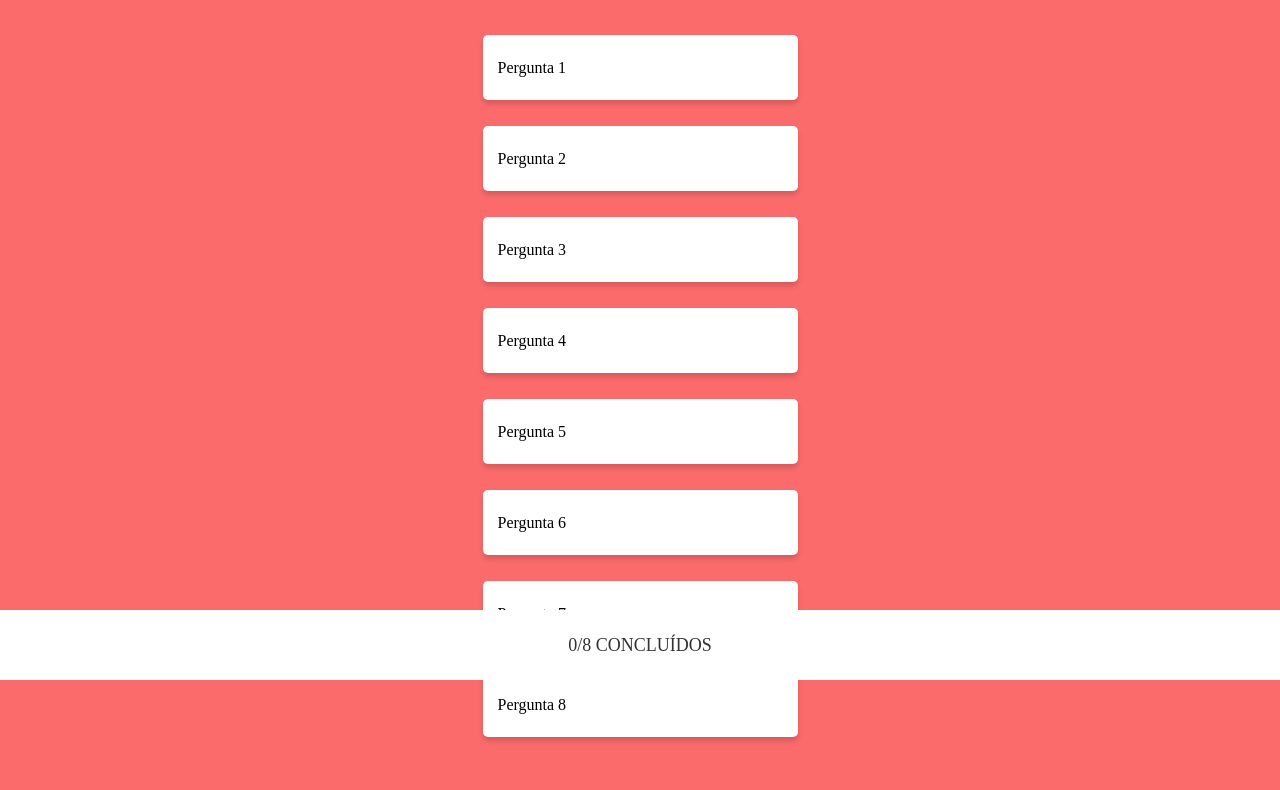
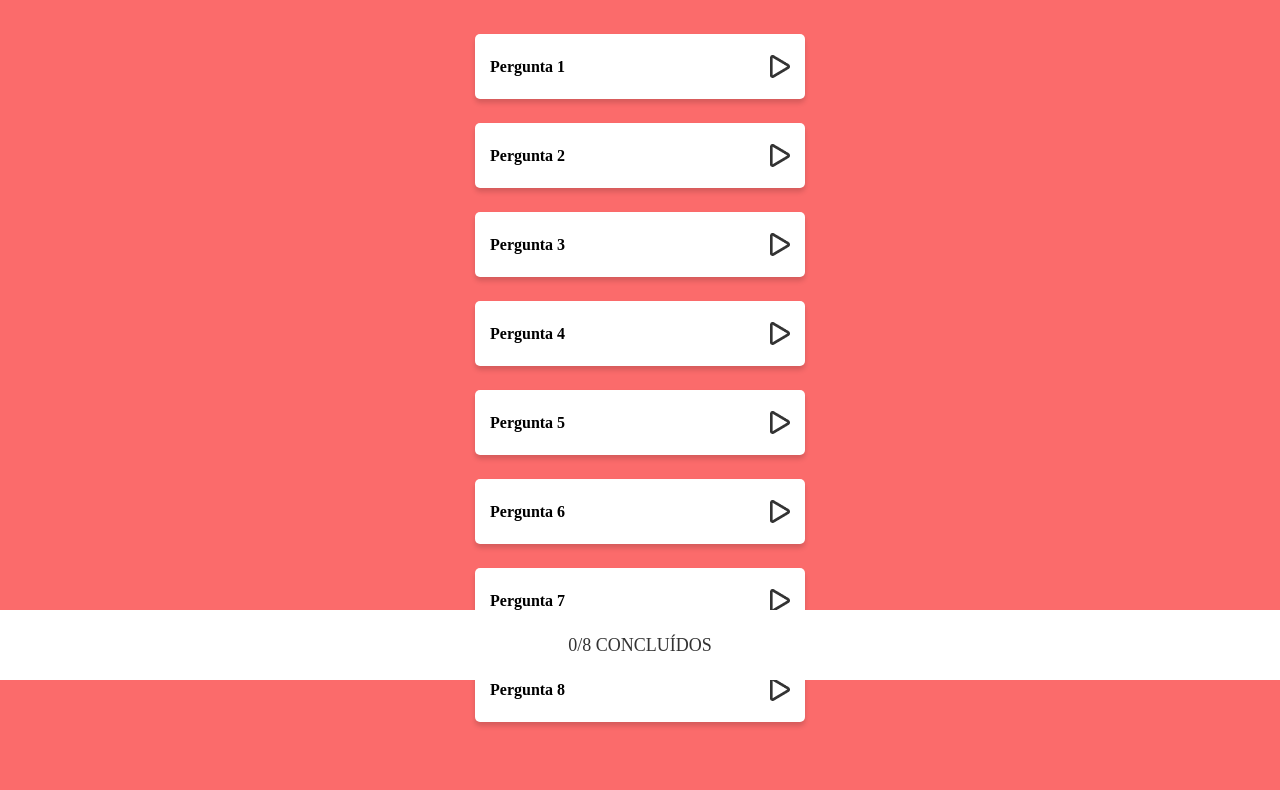
Before and after one commit to dayanelaura/projeto9-zaprecall, a React app: page / in a window 1280 px wide. Shown: the part 120-910 px from the top of the page. Built offline with nearby package versions, Linux system fonts and the light colour scheme; a web font is replaced by a local one.

Commit message:
props no styled component; import de imagens; import de fonts adc; reset.css pelo GlobalStyles

```diff
--- a/public/index.html
+++ b/public/index.html
@@ -3,6 +3,11 @@
   <head>
     <meta charset="utf-8" />
     <meta name="viewport" content="width=device-width, initial-scale=1" />
+    <link rel="preconnect" href="https://fonts.googleapis.com">
+    <link rel="preconnect" href="https://fonts.googleapis.com">
+    <link rel="preconnect" href="https://fonts.googleapis.com">
+    <link rel="preconnect" href="https://fonts.gstatic.com" crossorigin>
+    <link href="https://fonts.googleapis.com/css2?family=Recursive&family=Righteous&display=swap" rel="stylesheet">
     <title>React App</title>
   </head>
   <body>
--- a/src/assets/css/reset.css
+++ /dev/null
@@ -1,43 +0,0 @@
-html, body, div, span, applet, object, iframe,
-h1, h2, h3, h4, h5, h6, p, blockquote, pre,
-a, abbr, acronym, address, big, cite, code,
-del, dfn, em, img, ins, kbd, q, s, samp,
-small, strike, strong, sub, sup, tt, var,
-b, u, i, center,
-dl, dt, dd, ol, ul, li,
-fieldset, form, label, legend,
-table, caption, tbody, tfoot, thead, tr, th, td,
-article, aside, canvas, details, embed,
-figure, figcaption, footer, header, hgroup,
-menu, nav, output, ruby, section, summary,
-time, mark, audio, video {
-	margin: 0;
-	padding: 0;
-	border: 0;
-	font-size: 100%;
-	font: inherit;
-	vertical-align: baseline;
-}
-
-article, aside, details, figcaption, figure,
-footer, header, hgroup, menu, nav, section {
-	display: block;
-}
-body {
-	line-height: 1;
-}
-ol, ul {
-	list-style: none;
-}
-blockquote, q {
-	quotes: none;
-}
-blockquote:before, blockquote:after,
-q:before, q:after {
-	content: '';
-	content: none;
-}
-table {
-	border-collapse: collapse;
-	border-spacing: 0;
-}
--- a/src/components/App.js
+++ b/src/components/App.js
@@ -19,7 +19,7 @@ const BodyContainer = styled.div`
   background-color: #FB6B6B;
   width: 100vw;
   min-height: 110vh;
-  padding-bottom: 100px;
+  padding-bottom: 60px;
   display: flex;
   flex-direction: column;
   align-items: center;
--- a/src/components/Flashcards.js
+++ b/src/components/Flashcards.js
@@ -1,12 +1,12 @@
-// import IconeZap from "../assets/img/icone_certo.png"
-// import IconeError from "../assets/img/icone_erro.png"
-// import IconeAlmost from "../assets/img/icone_quase.png"
-
 import React from 'react';
 import { useState } from "react";
-import seta_virar from "../assets/img/seta_virar.png"
 import styled from "styled-components";
 import DECK from '../mock';
+import seta_play from "../assets/img/seta_play.png"
+import seta_virar from "../assets/img/seta_virar.png"
+import icone_erro from "../assets/img/icone_erro.png"
+import icone_quase from "../assets/img/icone_quase.png"
+import icone_certo from "../assets/img/icone_certo.png"
 
 export default function Flashcards(){
   const [perguntaAberta, setPerguntaAberta] = useState([]);
@@ -24,21 +24,30 @@ export default function Flashcards(){
       cont++;
       setContador(cont);
         return (
-          <CardEsqueciFechado> Pergunta {index+1} </CardEsqueciFechado>
+          <FlashcardFechado color={`#FF3030`} textdecoration={`line-through`}>
+            Pergunta {index+1}
+            <img src={icone_erro} alt='icone erro' />
+          </FlashcardFechado>
         )
     }
     else if(cardQuase.includes(index)){
       cont++;
       setContador(cont);
         return (
-          <CardQuaseFechado> Pergunta {index+1} </CardQuaseFechado>
+          <FlashcardFechado color={`#FF922E`} textdecoration={`line-through`}>
+            Pergunta {index+1}
+            <img src={icone_quase} alt='icone quase' />
+          </FlashcardFechado>
         )
     }
     else if(cardLembrei.includes(index)){
       cont++;
       setContador(cont);
         return (
-          <CardLembreiFechado> Pergunta {index+1} </CardLembreiFechado>
+          <FlashcardFechado color={`#2FBE34`} textdecoration={`line-through`}>
+            Pergunta {index+1}
+            <img src={icone_certo} alt='icone acerto' />
+          </FlashcardFechado>
         )
     }
     else if(respostaAberta.includes(index)){
@@ -82,6 +91,7 @@ export default function Flashcards(){
         <FlashcardFechado
           onClick={() => setPerguntaAberta([index])}>
           Pergunta {index+1}
+          <img src={seta_play} alt='seta play'/>
         </FlashcardFechado>
       )}
   }
@@ -105,93 +115,56 @@ const FlashcardsContainer = styled.div`
 `;
 
 const FlashcardFechado = styled.div`
-  width: 300px;
-  height: 65px;
-  margin: 13px 0px;
-  padding-left: 15px;
-  display: flex;
-  align-items: center;
-  justify-content: space-between;
-  background-color: white;
-  border-radius: 5px;
-  box-shadow: 0px 4px 5px rgba(0, 0, 0, 0.15);
-  color: black;
-  font-family: 'Recursive', cursive;
-  cursor: pointer;
+    width: 300px;
+    height: 35px;
+    background-color: #FFFFFF;
+    margin: 12px;
+    padding: 15px;
+    box-shadow: 0px 4px 5px rgba(0, 0, 0, 0.15);
+    border-radius: 5px;
+    display: flex;
+    align-items: center;
+    justify-content: space-between;
+    font-family: 'Recursive';
+    font-style: normal;
+    font-weight: 700;
+    font-size: 16px;
+    line-height: 19px;
+    color: ${props => props.color};
+    text-decoration: ${props => props.textdecoration};
+    cursor: pointer;
+
+    img {
+        margin-left: 163px;
+    }
 `;
 
-const CardQuaseFechado = styled.div`
+const FlashcardAberto = styled.div`
   width: 300px;
-  height: 65px;
-  margin: 13px 0px;
-  padding-left: 15px;
+  margin: 12px;
+  padding: 15px;
+  min-height: 100px;
+  background: #FFFFD5;
+  box-shadow: 0px 4px 5px rgba(0, 0, 0, 0.15);
+  border-radius: 5px;
+  font-family: 'Recursive';
+  font-style: normal;
+  font-weight: 400;
+  font-size: 18px;
+  line-height: 22px;
+  color: #333333;
   display: flex;
-  align-items: center;
-  justify-content: space-between;
-  background-color: white;
-  border-radius: 5px;
-  box-shadow: 0px 4px 5px rgba(0, 0, 0, 0.15);
-  color: #FF922E;
-  font-family: 'Recursive', cursive;
-  text-decoration: line-through;
-  cursor: pointer;
-`
-
-const CardEsqueciFechado = styled.div`
-  width: 300px;
-  height: 65px;
-  margin: 13px 0px;
-  padding-left: 15px;
-  display: flex;
-  align-items: center;
-  justify-content: space-between;
-  background-color: white;
-  border-radius: 5px;
-  box-shadow: 0px 4px 5px rgba(0, 0, 0, 0.15);
-  color: #FF3030;
-  font-family: 'Recursive', cursive;
-  text-decoration: line-through;
-  cursor: pointer;
-`
-
-const CardLembreiFechado = styled.div`
-  width: 300px;
-  height: 65px;
-  margin: 13px 0px;
-  padding-left: 15px;
-  display: flex;
-  align-items: center;
-  justify-content: space-between;
-  background-color: white;
-  border-radius: 5px;
-  box-shadow: 0px 4px 5px rgba(0, 0, 0, 0.15);
-  color: #2FBE34;
-  font-family: 'Recursive', cursive;
-  text-decoration: line-through;
-  cursor: pointer;
-`
-
-const FlashcardAberto = styled.div`
-  width: 280px;
-  height: 111px;
-  display: flex;
+  position: relative;
   flex-direction: column;
   justify-content: space-between;
-  background-color: #FFFFD5;
-  color: black;
-  border-radius: 5px;
-  margin: 10px 0px;
-  padding: 18px 15px;
-  padding-bottom: 6px;
-  cursor: pointer;
-  font-family: 'Recursive', cursive;
-  box-shadow: 0px 4px 5px rgba(0, 0, 0, 0.15);
 
-  img {
+  img{
     width: 30px;
     height: 20px;
-    margin-top: 65px;
-    margin-left: 254px;
+    position: absolute;
+    bottom: 10px;
+    right: 10px;
+    cursor: pointer;
   }
 `;
 
@@ -201,16 +174,20 @@ const ButtonsContainer = styled.div`
   display: flex;
   justify-content: space-around;
   align-items: center;
+  margin-top: 10px;
 `;
 
 const Button = styled.div`
   background-color: ${props => props.color};
   height: 37px;
-  width: 85px;
+  width: 90px;
   border-radius: 5px;
-  color: white;
+  font-family: 'Recursive';
+  font-style: normal;
+  font-weight: 400;
   font-size: 12px;
-  font-weight: 400;
+  line-height: 14px;
+  color: #FFFFFF;
   cursor: pointer;
   display: flex;
   flex-wrap: wrap;
--- a/src/components/Topo.js
+++ b/src/components/Topo.js
@@ -14,13 +14,14 @@ export default function Topo(){
 const TopoContainer = styled.div`
   display: flex;
   align-items: center;
+  justify-content: center;
   margin-top: 44px;
   margin-bottom: 38px;
 
   h1{
     font-family: 'Righteous';
     font-style: normal;
-    font-weight: 900;
+    font-weight: 400;
     font-size: 36px;
     line-height: 45px;
     color: #FFFFFF;
--- a/src/index.js
+++ b/src/index.js
@@ -1,7 +1,4 @@
 import ReactDOM from 'react-dom';
 import App from './components/App';
 
-import './assets/css/reset.css';
-//import './assets/css/style.css';
-
 ReactDOM.render(<App />, document.querySelector('.root'));
--- a/src/mock.js
+++ b/src/mock.js
@@ -1,35 +1,27 @@
 const DECK = [
     { pergunta: "O que é JSX?",
       resposta: "Uma extensão de linguagem do JavaScript",
-      estado: "fechada"
     },
     { pergunta: "O React é __",
       resposta: "Uma biblioteca JavaScript para construção de interfaces",
-      estado: "fechada"
     },
     { pergunta: "Componentes devem iniciar com __",
       resposta: "Letra maiúscula",
-      estado: "fechada"
     },
     { pergunta: "Podemos colocar __ dentro do JSX",
       resposta: "Expressões",
-      estado: "fechada"
     },
     { pergunta: "O ReactDOM nos ajuda __",
       resposta: "Interagindo com a DOM para colocar componentes React na tela",
-      estado: "fechada"
     },
     { pergunta: "Usamos o npm para __",
       resposta: "Gerenciar os pacotes necessários e suas dependências",
-      estado: "fechada"
     },
     { pergunta: "Usamos o props para __",
       resposta: "Passar diferentes informações para componentes",
-      estado: "fechada"
     },
     { pergunta: "Usamos estado (state) para __",
       resposta: "Dizer para o React quais informações quando atualizadas devem renderizar a tela novamente",
-      estado: "fechada"
     }
 ]
 
```
Also changed, not shown: src/assets/css/style.css (deleted, +0 -32 lines), src/components/CardAberto.js (deleted, +0 -29 lines), src/components/CardFechado.js (deleted, +0 -39 lines), src/components/Footer.js (deleted, +0 -56 lines), src/components/Inicio.js (deleted, +0 -48 lines).
